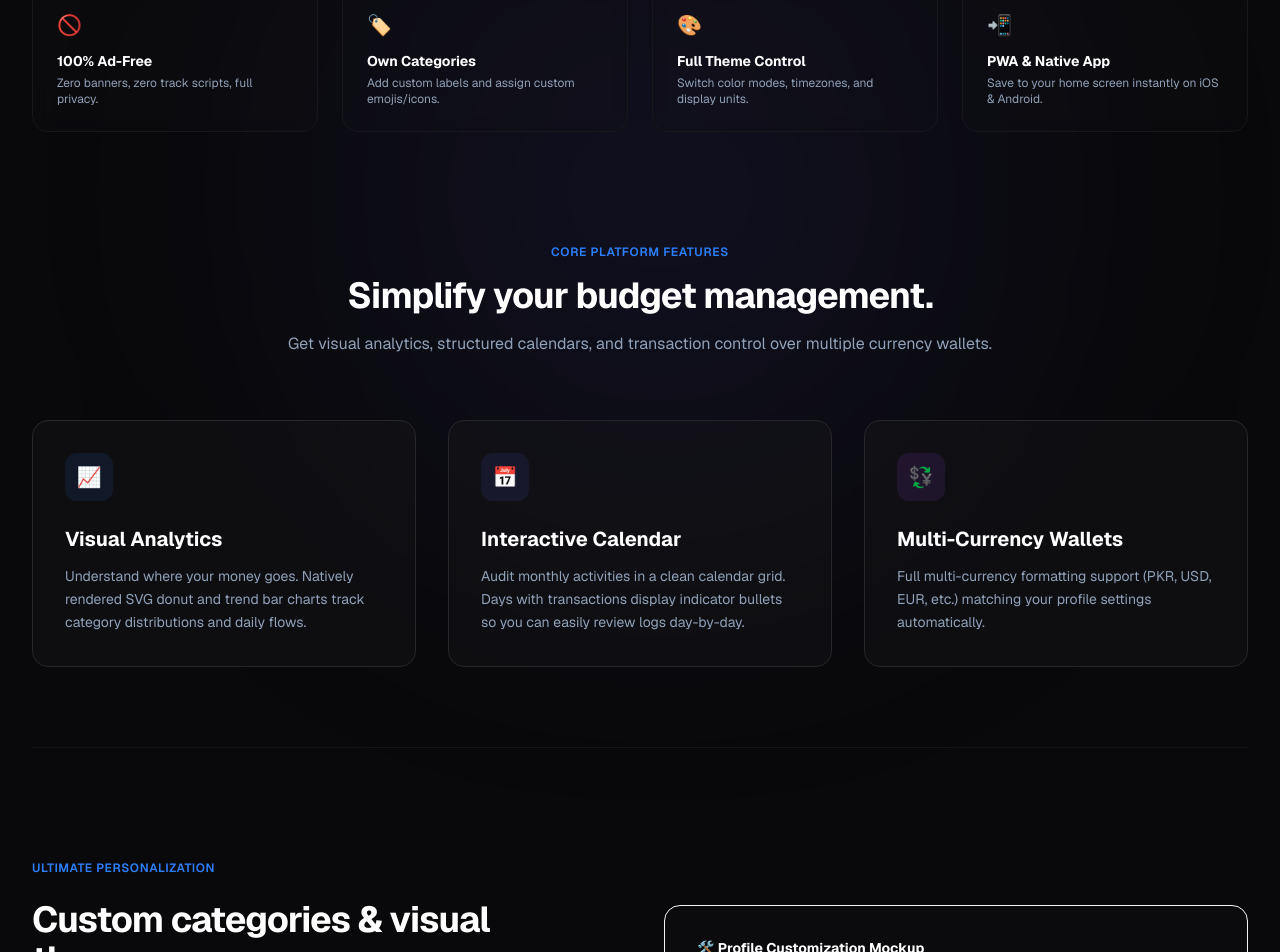
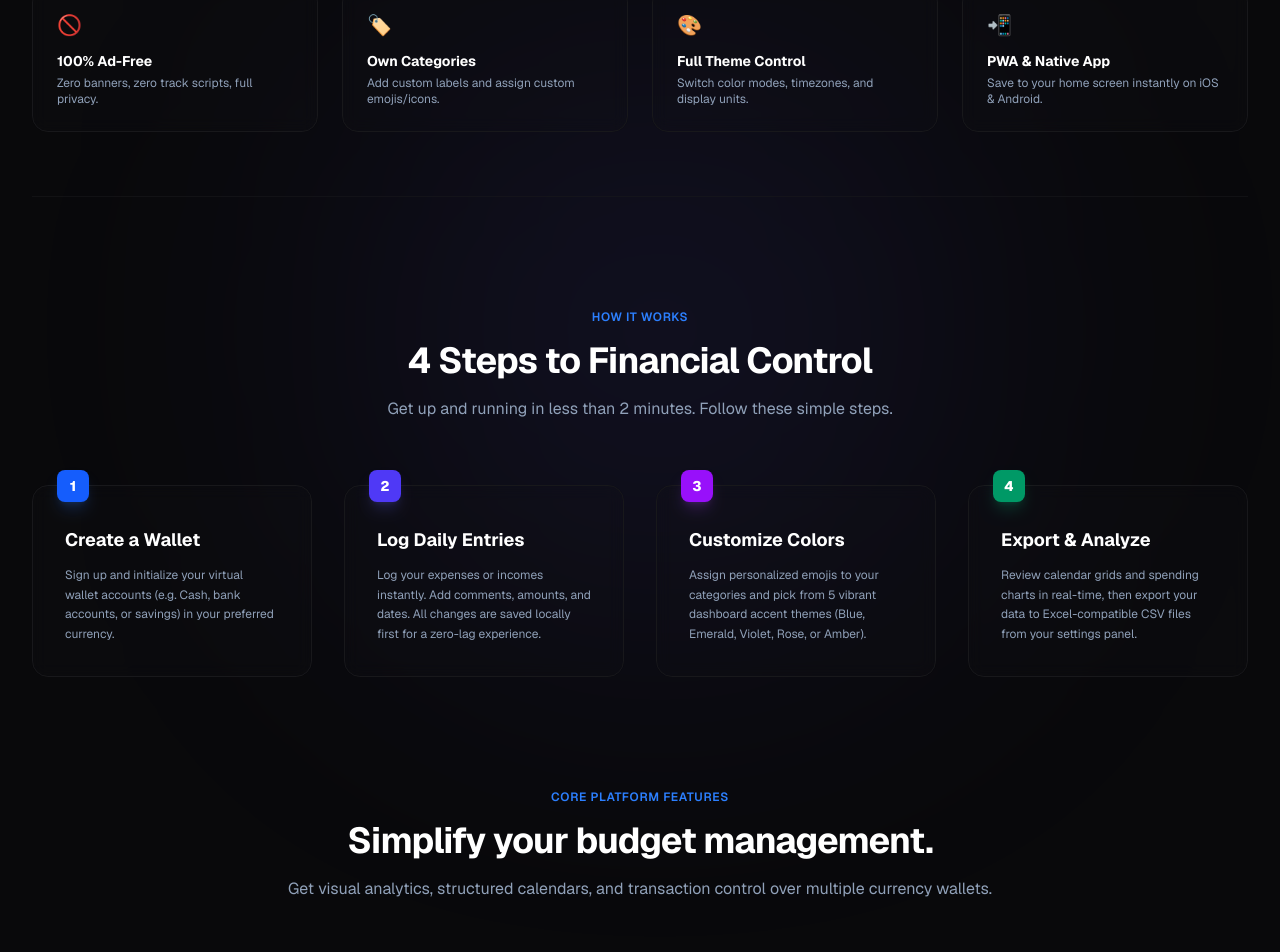
Before and after one commit to TulaibAhmedSidd/moneyMang, a Next.js app: page / in a window 1280 px wide. Shown: the part 899-1851 px from the top of the page. Built offline with nearby package versions, Linux system fonts and the light colour scheme.

Commit message:
Docs: Add about.md describing the project features, and update landing page with Getting Started steps

```diff
--- a/src/app/page.tsx
+++ b/src/app/page.tsx
@@ -139,6 +139,69 @@ export default function Home() {
             <p className="mt-1 text-xs text-slate-400">Save to your home screen instantly on iOS & Android.</p>
           </div>
         </div>
+
+        {/* Getting Started Steps Section */}
+        <section id="steps" className="pt-28 border-t border-zinc-900/60 mt-16">
+          <div className="text-center max-w-3xl mx-auto flex flex-col gap-4">
+            <h2 className="text-xs font-semibold tracking-wider text-blue-500 uppercase">How it works</h2>
+            <p className="text-3xl font-bold tracking-tight text-white sm:text-4xl">4 Steps to Financial Control</p>
+            <p className="text-slate-400">Get up and running in less than 2 minutes. Follow these simple steps.</p>
+          </div>
+
+          <div className="mt-16 grid gap-8 sm:grid-cols-2 lg:grid-cols-4">
+            {/* Step 1 */}
+            <div className="relative rounded-2xl border border-zinc-900 bg-zinc-900/20 p-8 backdrop-blur flex flex-col justify-between">
+              <div>
+                <div className="absolute -top-4 left-6 flex h-8 w-8 items-center justify-center rounded-lg bg-blue-600 text-sm font-extrabold text-white shadow-lg shadow-blue-500/20">
+                  1
+                </div>
+                <h3 className="text-lg font-bold text-white mt-2">Create a Wallet</h3>
+                <p className="mt-3 text-xs leading-relaxed text-slate-400">
+                  Sign up and initialize your virtual wallet accounts (e.g. Cash, bank accounts, or savings) in your preferred currency.
+                </p>
+              </div>
+            </div>
+
+            {/* Step 2 */}
+            <div className="relative rounded-2xl border border-zinc-900 bg-zinc-900/20 p-8 backdrop-blur flex flex-col justify-between">
+              <div>
+                <div className="absolute -top-4 left-6 flex h-8 w-8 items-center justify-center rounded-lg bg-indigo-600 text-sm font-extrabold text-white shadow-lg shadow-indigo-500/20">
+                  2
+                </div>
+                <h3 className="text-lg font-bold text-white mt-2">Log Daily Entries</h3>
+                <p className="mt-3 text-xs leading-relaxed text-slate-400">
+                  Log your expenses or incomes instantly. Add comments, amounts, and dates. All changes are saved locally first for a zero-lag experience.
+                </p>
+              </div>
+            </div>
+
+            {/* Step 3 */}
+            <div className="relative rounded-2xl border border-zinc-900 bg-zinc-900/20 p-8 backdrop-blur flex flex-col justify-between">
+              <div>
+                <div className="absolute -top-4 left-6 flex h-8 w-8 items-center justify-center rounded-lg bg-purple-600 text-sm font-extrabold text-white shadow-lg shadow-purple-500/20">
+                  3
+                </div>
+                <h3 className="text-lg font-bold text-white mt-2">Customize Colors</h3>
+                <p className="mt-3 text-xs leading-relaxed text-slate-400">
+                  Assign personalized emojis to your categories and pick from 5 vibrant dashboard accent themes (Blue, Emerald, Violet, Rose, or Amber).
+                </p>
+              </div>
+            </div>
+
+            {/* Step 4 */}
+            <div className="relative rounded-2xl border border-zinc-900 bg-zinc-900/20 p-8 backdrop-blur flex flex-col justify-between">
+              <div>
+                <div className="absolute -top-4 left-6 flex h-8 w-8 items-center justify-center rounded-lg bg-emerald-600 text-sm font-extrabold text-white shadow-lg shadow-emerald-500/20">
+                  4
+                </div>
+                <h3 className="text-lg font-bold text-white mt-2">Export & Analyze</h3>
+                <p className="mt-3 text-xs leading-relaxed text-slate-400">
+                  Review calendar grids and spending charts in real-time, then export your data to Excel-compatible CSV files from your settings panel.
+                </p>
+              </div>
+            </div>
+          </div>
+        </section>
 
         {/* Feature breakdown section */}
         <section id="features" className="pt-28">
```
Also changed, not shown: 1 other file (tests, documents, lock files or other folders).
